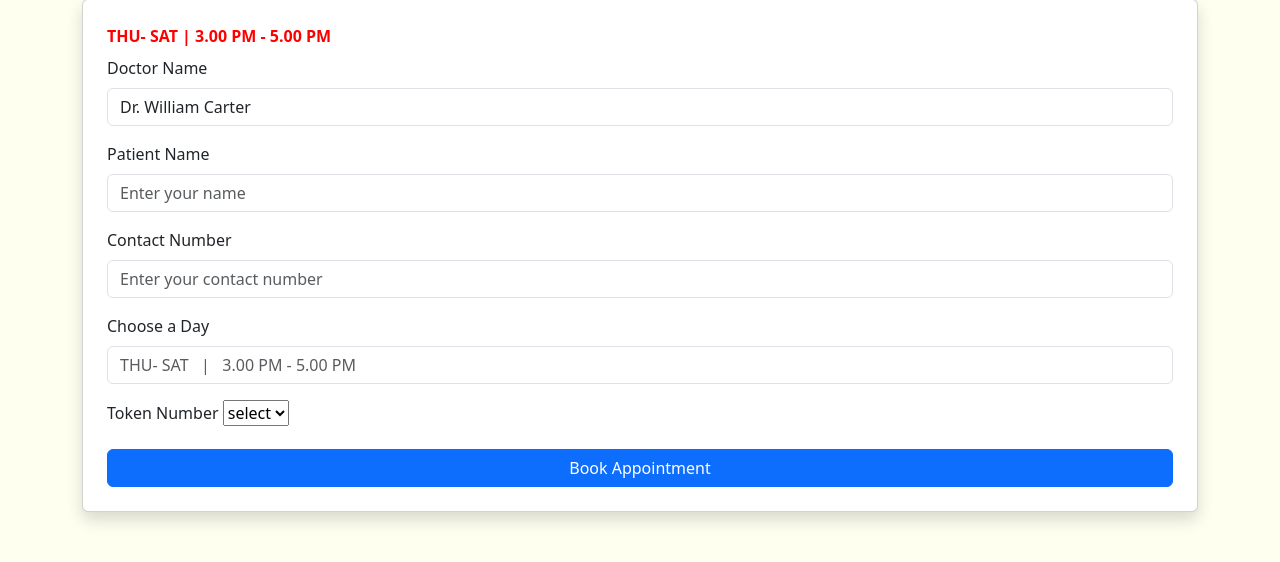
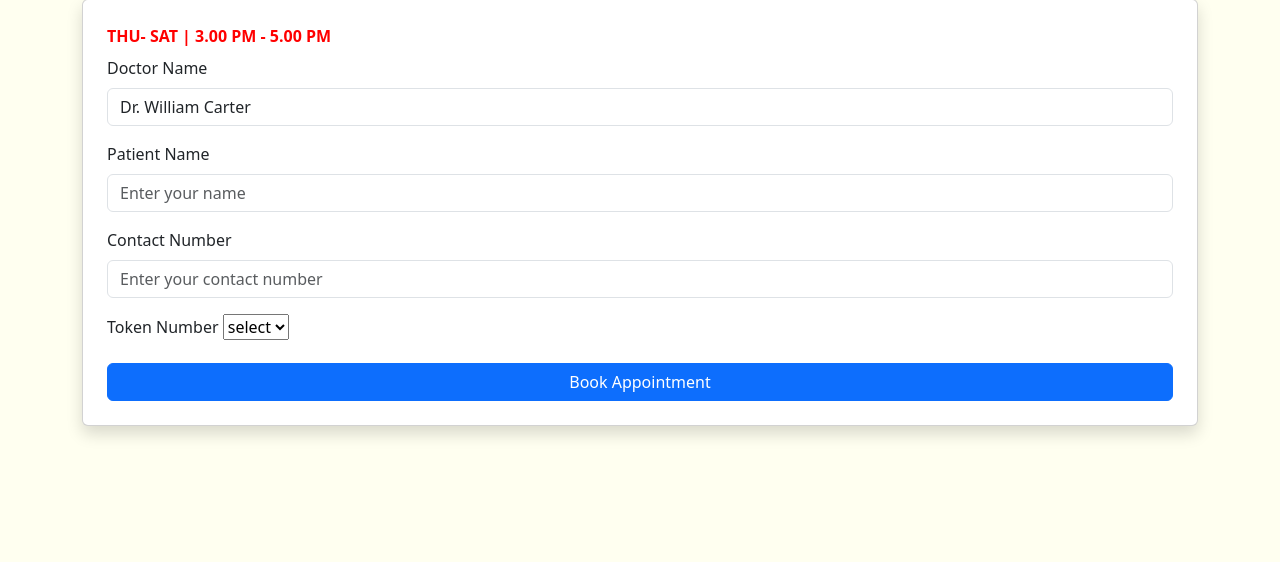
Before and after one commit to nrneha/django_crud_appointment, a Django app: page /booking/appointment/2 in a window 1280 px wide. Shown: the part 206-768 px from the top of the page. Run offline with Django 5.2, Linux system fonts and the light colour scheme; data comes from the database, SQL or seed files in the repository; both versions use the stored data as it was before the commit.

Commit message:
refactor(booking): remove some fields from models

```diff
--- a/booking/models.py
+++ b/booking/models.py
@@ -13,7 +13,6 @@ class TeamofDoctors(models.Model):
 class Token(models.Model):
     doctor = models.ForeignKey(TeamofDoctors,on_delete=models.CASCADE)
     token_number = models.PositiveIntegerField()
-    op_day = models.CharField(max_length=50,null=True)
     is_booked = models.BooleanField(default=False)
 
     def __str__(self):
@@ -23,7 +22,6 @@ class Appointment(models.Model):
     user = models.ForeignKey(User,on_delete=models.CASCADE)
     contact_no = models.PositiveIntegerField(null=True)
     doctor = models.ForeignKey(TeamofDoctors,on_delete=models.CASCADE)
-    op_day = models.CharField(max_length=50,null=True)
     token = models.OneToOneField(Token,on_delete=models.CASCADE)
 
     def __str__(self):
--- a/booking/templates/booking/appointment.html
+++ b/booking/templates/booking/appointment.html
@@ -28,10 +28,6 @@
                 <input type="tel" class="form-control" id="contactNumber" placeholder="Enter your contact number" required>
             </div>
             <div class="mb-3">
-                <label for="contactNumber" class="form-label">Choose a Day</label>
-                <input type="tel" class="form-control" id="contactNumber" placeholder="{{doctor.op_date}}" required>
-            </div>
-            <div class="mb-3">
                 <label for="tokenNumber" class="form-label">Token Number</label>
                 <select name="" id="">
                     <option>select</option>
--- a/booking/templates/booking/home.html
+++ b/booking/templates/booking/home.html
@@ -33,6 +33,7 @@
         font-family: Arial, sans-serif;
         color: #333;
         line-height: 1.6;
+        font-size: 20px;
     ">
             At <strong>MODERN CLINIC</strong>, we are committed to providing compassionate,
             high-quality healthcare tailored to your needs. Our expert team of doctors and medical professionals
```
Also changed, not shown: booking/migrations/0005_remove_token_op_day.py (added), booking/migrations/0006_remove_appointment_op_day.py (added), db.sqlite3.
